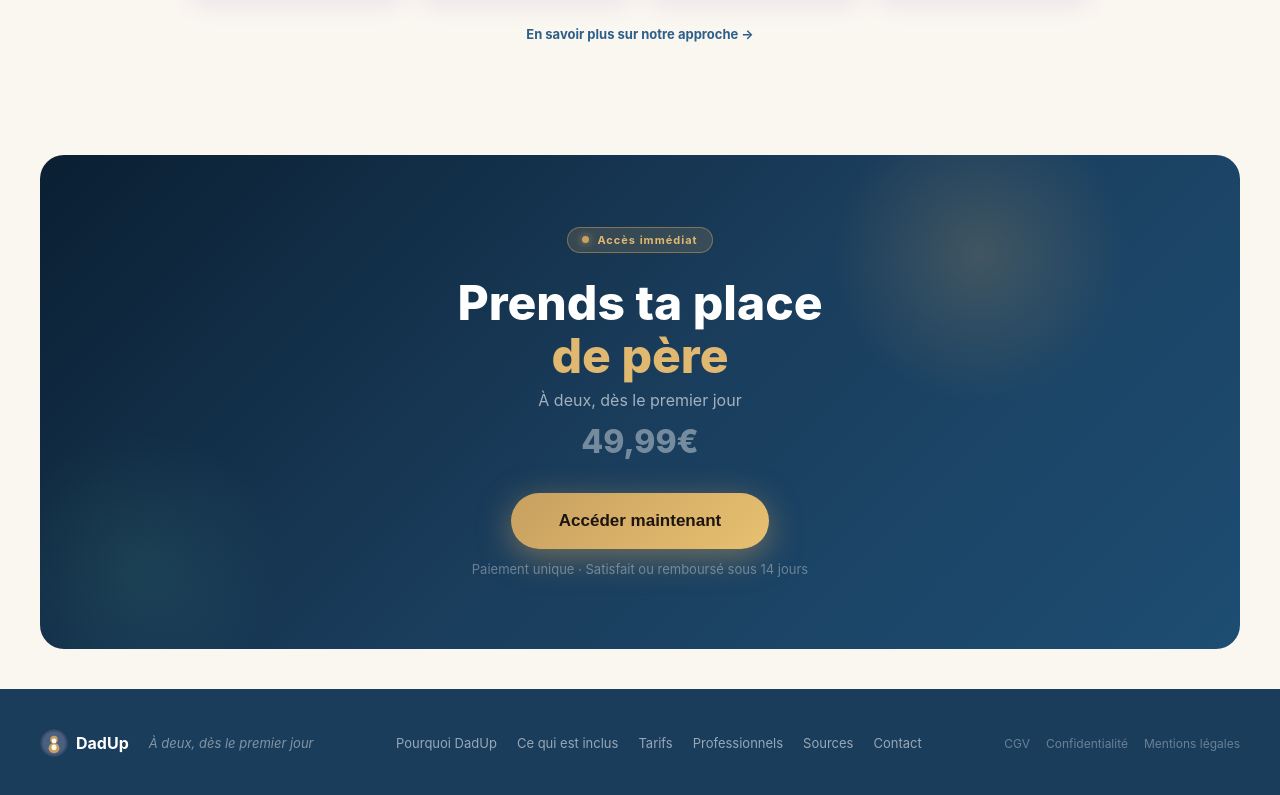
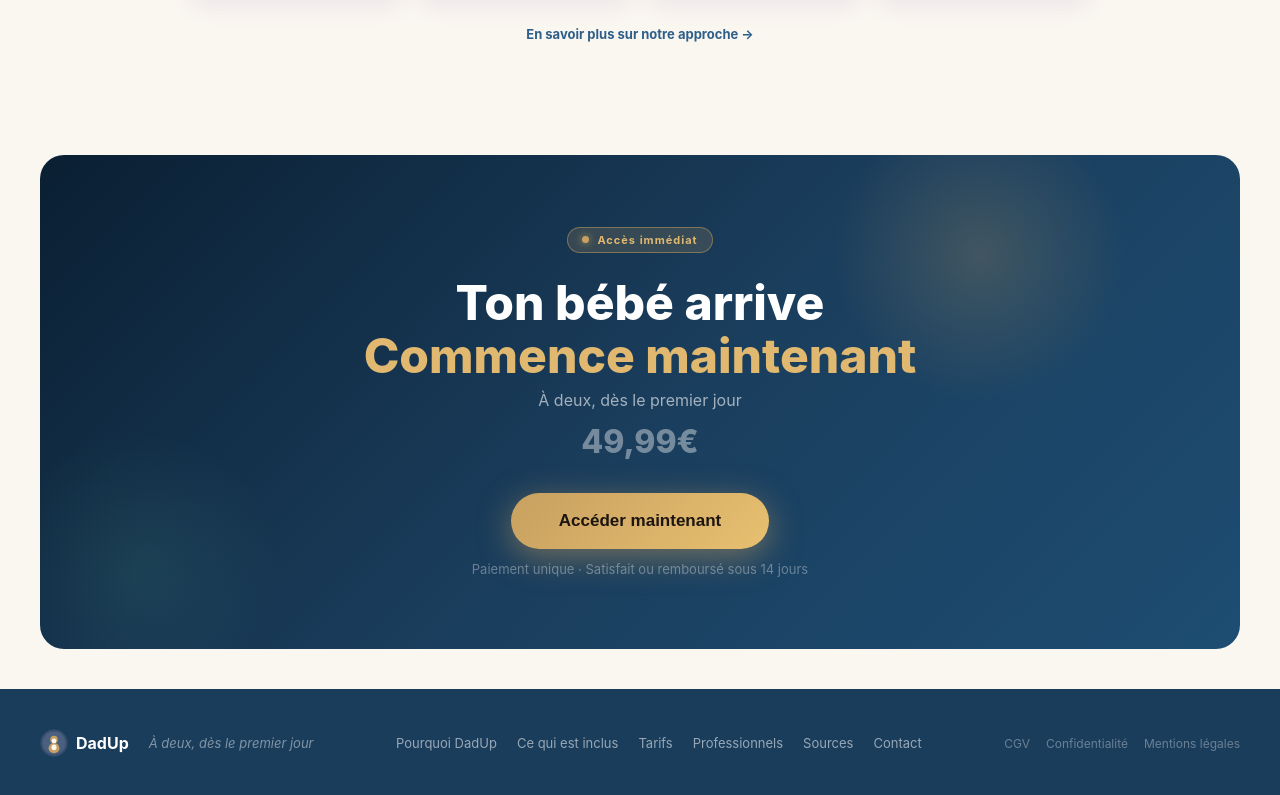
Before and after one commit to Julproject/dadup, a Next.js app: page /pourquoi in a window 1280 px wide. Shown: the part 1455-2250 px from the top of the page. Built offline with nearby package versions, Linux system fonts and the light colour scheme.

Commit message:
Update page.tsx

```diff
--- a/app/pourquoi/page.tsx
+++ b/app/pourquoi/page.tsx
@@ -158,7 +158,7 @@ export default function PourquoiPage() {
               <span style={{color:'#e0b870', fontSize:'11px', fontWeight:700, letterSpacing:'1px'}}>Accès immédiat</span>
             </div>
             <h2 style={{color:C.white, fontSize:'48px', fontWeight:800, margin:'0 0 8px', lineHeight:1.1}}>
-              Prends ta place<br/><span style={{color:'#e0b870'}}>de père</span>
+              Ton bébé arrive<br/><span style={{color:'#e0b870'}}>Commence maintenant</span>
             </h2>
             <p style={{color:'rgba(255,255,255,0.6)', fontSize:'16px', margin:'0 0 12px'}}>À deux, dès le premier jour</p>
             <p style={{color:'rgba(255,255,255,0.4)', fontSize:'32px', fontWeight:800, margin:'0 0 32px'}}>49,99€</p>
```
